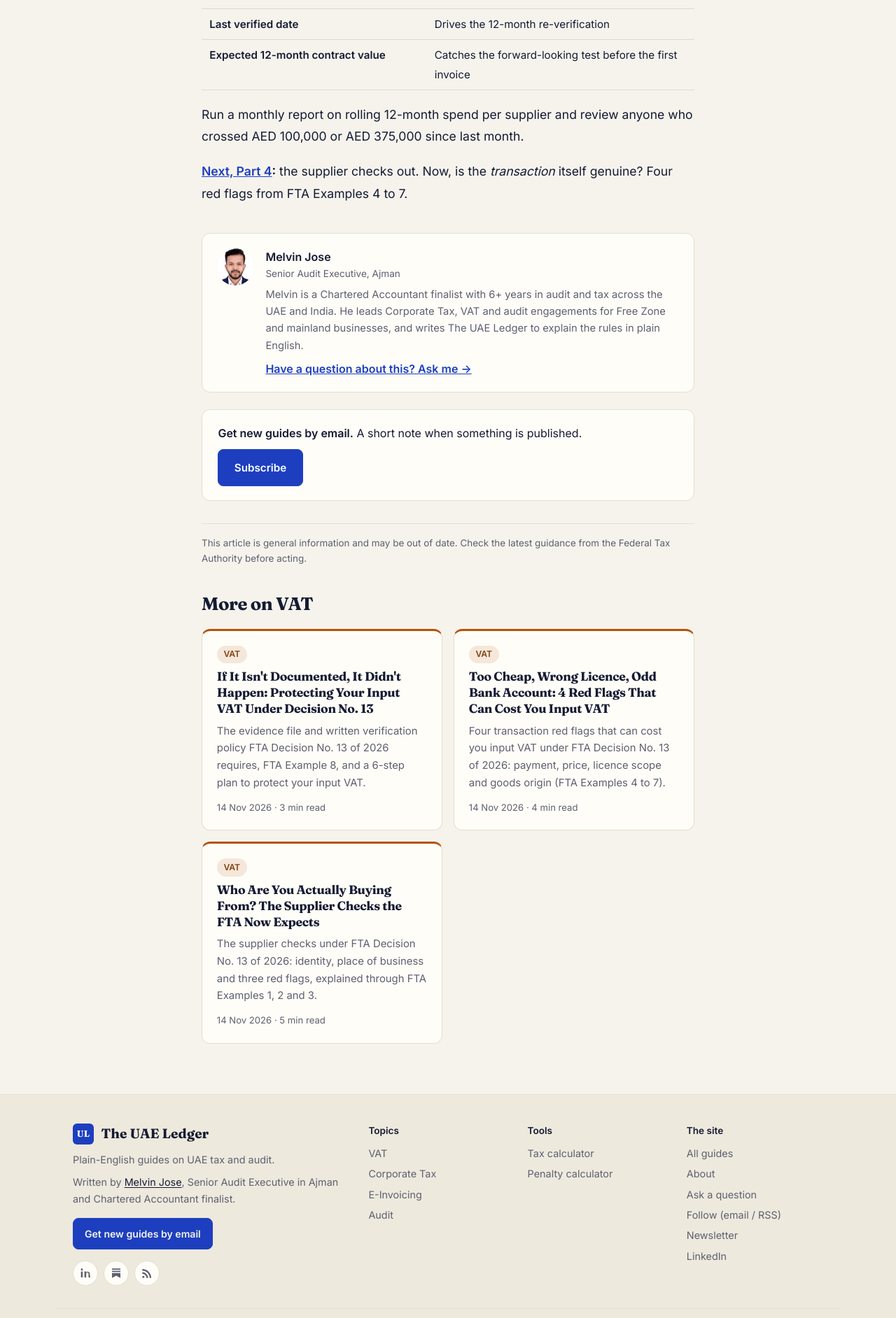
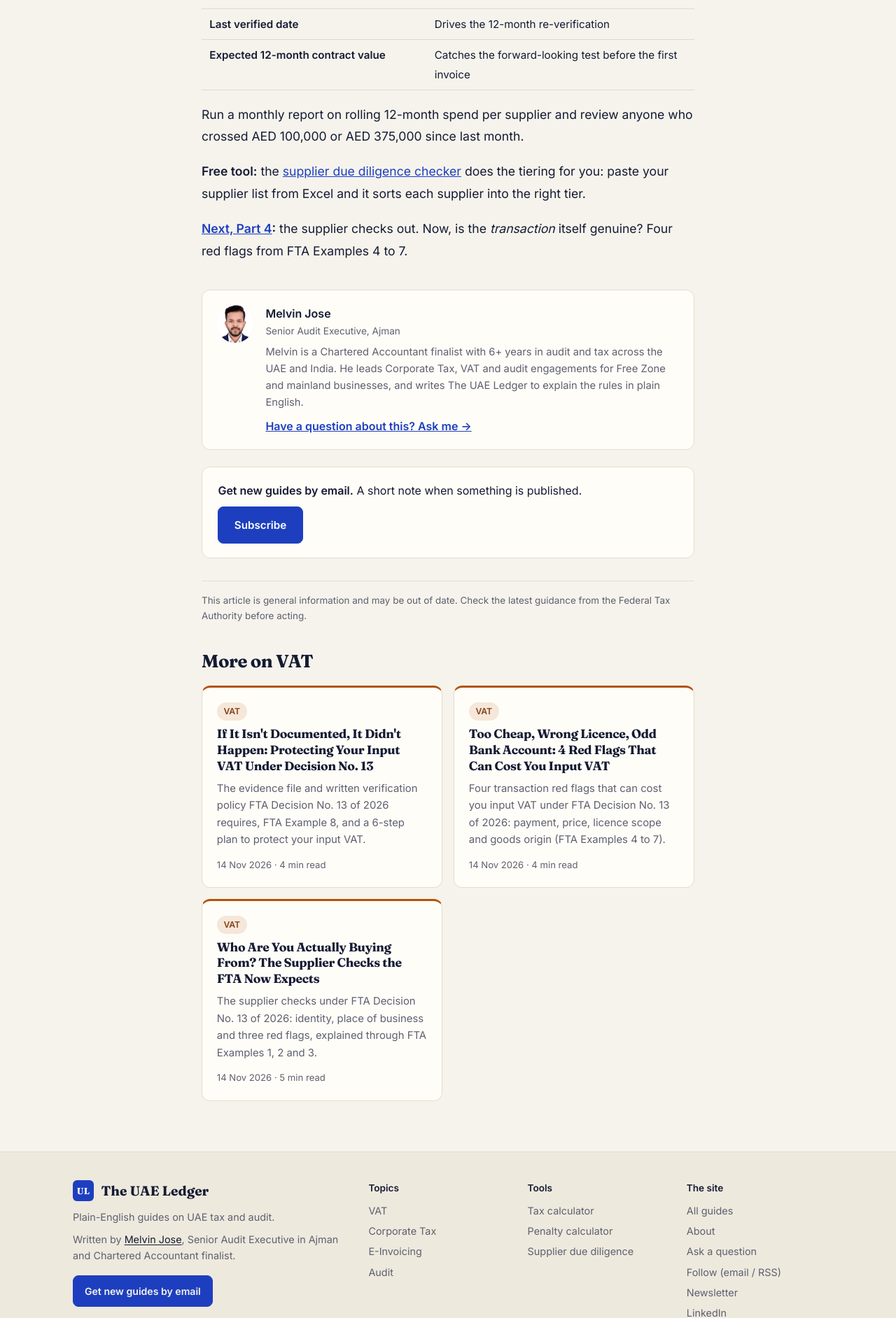
Before and after one commit to MelvinJose108/melvinjose.github.io, a Jekyll site: the page built from _posts/2026-11-14-input-vat-verification-spend-thresholds.md, in a window 1280 px wide. Shown: the part 3853-5737 px from the top of the page at 70% size. Built offline with Jekyll 4.4.1, drawn with Linux system fonts in a browser that asks for light colours.

Commit message:
Add supplier due diligence checker (FTA Decision No. 13) (#26)
- /supplier-check/: spend tier, checklist by supplier type, red flags from FTA examples, printable signed record
- Bulk tiering of a pasted supplier list with CSV export
- Linked from home Free tools, footer and the Decision 13 series


Claude-Session: https://claude.ai/code/session_01EBT4cYX72Yrwk4UFZtHLjU

Co-authored-by: Claude <noreply@anthropic.com>

```diff
--- a/_layouts/default.html
+++ b/_layouts/default.html
@@ -40,7 +40,7 @@
       </ul>
     </div>
     <div><h4>Topics</h4><ul>{% for t in site.data.topics %}<li><a href="{{ '/' | append: t.slug | append: '/' | relative_url }}">{{ t.name }}</a></li>{% endfor %}</ul></div>
-    <div><h4>Tools</h4><ul><li><a href="{{ '/calculator/' | relative_url }}">Tax calculator</a></li><li><a href="{{ '/penalty-calculator/' | relative_url }}">Penalty calculator</a></li></ul></div>
+    <div><h4>Tools</h4><ul><li><a href="{{ '/calculator/' | relative_url }}">Tax calculator</a></li><li><a href="{{ '/penalty-calculator/' | relative_url }}">Penalty calculator</a></li><li><a href="{{ '/supplier-check/' | relative_url }}">Supplier due diligence</a></li></ul></div>
     <div><h4>The site</h4><ul><li><a href="{{ '/guides/' | relative_url }}">All guides</a></li><li><a href="{{ '/about/' | relative_url }}">About</a></li><li><a href="{{ '/contact/' | relative_url }}">Ask a question</a></li><li><a href="{{ '/follow/' | relative_url }}">Follow (email / RSS)</a></li>{% if site.newsletter_url and site.newsletter_url != "" %}<li><a href="{{ site.newsletter_url }}" target="_blank" rel="noopener">Newsletter</a></li>{% endif %}<li><a href="{{ au.linkedin }}" target="_blank" rel="noopener">LinkedIn</a></li></ul></div>
   </div>
   <div class="wrap legal"><p>Educational content only, not tax, legal or financial advice. Rules change, so confirm details with the Federal Tax Authority or a qualified adviser.</p><p>© {{ 'now' | date: '%Y' }} {{ au.name }}</p></div>
--- a/_posts/2026-11-14-input-vat-verification-spend-thresholds.md
+++ b/_posts/2026-11-14-input-vat-verification-spend-thresholds.md
@@ -66,4 +66,6 @@ If you run Tally or any ERP, three fields on the vendor master do most of the wo
 
 Run a monthly report on rolling 12-month spend per supplier and review anyone who crossed AED 100,000 or AED 375,000 since last month.
 
+**Free tool:** the [supplier due diligence checker]({{ '/supplier-check/' | relative_url }}) does the tiering for you: paste your supplier list from Excel and it sorts each supplier into the right tier.
+
 **[Next, Part 4]({% post_url 2026-11-14-input-vat-transaction-red-flags-payment-price-licence-origin %}):** the supplier checks out. Now, is the *transaction* itself genuine? Four red flags from FTA Examples 4 to 7.
--- a/assets/style.css
+++ b/assets/style.css
@@ -239,3 +239,55 @@ img.avatar.photo.big{width:6.5rem;height:6.5rem}
 .btn.ghost{background:transparent;color:var(--ink);border-color:var(--ink)}
 .proof b{color:var(--acc)}
 .brand i{background:var(--acc);color:#fff}
+/* supplier due diligence checker */
+.dd .dd-h{font-family:var(--ui);font-size:1rem;font-weight:700;margin:1.6rem 0 .2rem;letter-spacing:0}
+.dd textarea{width:100%;font:inherit;padding:.6rem .75rem;border:1px solid var(--line);border-radius:8px;background:var(--bg);color:var(--ink);resize:vertical}
+.dd .pair{display:grid;grid-template-columns:1fr 1fr;gap:0 .75rem}
+.dd-tier{margin-top:1rem;padding:.9rem 1rem;border-radius:10px;border:1px solid var(--line);display:flex;flex-direction:column;gap:.2rem;font-size:.92rem}
+.dd-tier b{font-size:1rem}
+.dd-tier.ok{background:#E7F4EC;border-color:#B7DEC6;color:#146C43}
+.dd-tier.std{background:var(--soft);color:var(--ink)}
+.dd-tier.big{background:#FFF4E5;border-color:#F0CF9A;color:#8A4B06}
+.dd-ticks,#d-items{display:flex;flex-direction:column;gap:.15rem;margin-top:.9rem}
+.dd label.tick{display:flex;gap:.6rem;align-items:flex-start;margin:0;padding:.45rem 0;color:var(--ink);font-size:.95rem;border-bottom:1px solid var(--line);cursor:pointer}
+.dd label.tick input{width:1.05rem;height:1.05rem;flex:none;margin-top:.2rem;accent-color:var(--acc)}
+.dd .ex{color:var(--mute);font-size:.78rem;white-space:nowrap}
+.dd-g{font-size:.75rem;letter-spacing:.08em;text-transform:uppercase;color:var(--mute);font-weight:700;margin:1rem 0 .1rem}
+.dd-flag{margin-top:.9rem;padding:.9rem 1rem;border-radius:10px;background:#FDECEA;border:1px solid #F5C2BC;color:#7A1A12}
+.dd-flag label{color:#7A1A12;margin-top:.6rem}
+.dd-flag textarea{background:#fff;color:#16181D}
+.dd-warn{margin-top:.8rem;font-weight:600;color:#B42318}
+.dd-st{margin-top:1.4rem;padding:1rem 1.1rem;border-radius:10px;display:flex;flex-direction:column;gap:.2rem}
+.dd-st b{font-size:1.15rem}
+.dd-st.ok{background:#E7F4EC;color:#146C43;border:1px solid #B7DEC6}
+.dd-st.bad{background:#FFF4E5;color:#8A4B06;border:1px solid #F0CF9A}
+.dd-actions{display:flex;flex-wrap:wrap;gap:.75rem;margin-top:1.2rem}
+.dd-actions .btn{cursor:pointer;font:inherit;font-weight:600;font-size:.95rem}
+.dd-lede{color:var(--mute);margin:.5rem 0 0}
+.dd-sum{display:grid;grid-template-columns:repeat(3,1fr);gap:.75rem;margin-top:1.2rem}
+.dd-sum div{border-radius:10px;padding:.8rem 1rem;display:flex;flex-direction:column}
+.dd-sum b{font-size:1.6rem;font-family:var(--display)}
+.dd-sum span{font-size:.85rem}
+.dd-sum .big{background:#FFF4E5;color:#8A4B06}.dd-sum .std{background:var(--soft);color:var(--ink)}.dd-sum .ok{background:#E7F4EC;color:#146C43}
+.dd-tablewrap{overflow-x:auto;margin-top:1rem}
+.dd-list{width:100%;border-collapse:collapse;font-size:.9rem}
+.dd-list th{text-align:left;font-size:.78rem;color:var(--mute);padding:.4rem;border-bottom:1px solid var(--line)}
+.dd-list td{padding:.5rem .4rem;border-bottom:1px solid var(--line);vertical-align:top}
+.dd-list td:nth-child(2),.dd-list td:nth-child(3){white-space:nowrap;font-variant-numeric:tabular-nums}
+.pill{display:inline-block;font-size:.75rem;font-weight:700;padding:.2rem .55rem;border-radius:99px;white-space:nowrap}
+.pill.enhanced{background:#FFF4E5;color:#8A4B06}.pill.standard{background:var(--soft);color:var(--ink)}.pill.small{background:#E7F4EC;color:#146C43}
+.dd-record{display:none}
+@media print{
+  body *{visibility:hidden}
+  .dd-record,.dd-record *{visibility:visible}
+  .dd-record{display:block;position:absolute;left:0;top:0;width:100%;color:#000;font:11pt/1.45 Georgia,serif}
+  .dd-record h1{font-size:18pt;margin:0}.dd-record .sub{margin:2pt 0 12pt;color:#444}
+  .dd-record h2{font-size:12pt;margin:14pt 0 4pt}
+  .dd-record table{width:100%;border-collapse:collapse}
+  .dd-record td,.dd-record th{border:1px solid #999;padding:4pt 6pt;text-align:left;vertical-align:top}
+  .dd-record .kv th{width:34%;background:#f2f2f2}
+  .dd-record .ck td:first-child{width:18pt;text-align:center}.dd-record .ck td:last-child{width:70pt;font-size:9pt;color:#444}
+  .dd-record .sign{margin-top:18pt}.dd-record .sign td{height:42pt;width:33%}
+  .dd-record .foot{font-size:8.5pt;color:#555;margin-top:12pt}
+}
+@media(max-width:640px){.dd-sum{grid-template-columns:1fr}.dd .ex{white-space:normal}}
--- a/index.html
+++ b/index.html
@@ -48,6 +48,10 @@ description: "Plain-English guides and updates on UAE Corporate Tax, VAT, e-invo
       <span class="ticon" aria-hidden="true"><svg viewBox="0 0 24 24" width="26" height="26"><path fill="currentColor" d="M12 2 1 21h22L12 2zm0 4.2L19.5 19h-15L12 6.2zM11 10v5h2v-5h-2zm0 6v2h2v-2h-2z"/></svg></span>
       <span><h3>Penalty calculator</h3><p>FTA penalties for late payment, late filing, voluntary disclosures and audit findings under the 2026 rules, with business days that skip public holidays.</p><span class="go">Open the calculator →</span></span>
     </a>
+    <a class="tool" href="{{ '/supplier-check/' | relative_url }}">
+      <span class="ticon" aria-hidden="true"><svg viewBox="0 0 24 24" width="26" height="26"><path fill="currentColor" d="M12 2 4 5v6c0 5 3.4 9.7 8 11 4.6-1.3 8-6 8-11V5l-8-3zm-1.2 14.2-3.5-3.5 1.4-1.4 2.1 2.1 4.9-4.9 1.4 1.4-6.3 6.3z"/></svg></span>
+      <span><h3>Supplier due diligence</h3><p>The input VAT checks FTA Decision No. 13 expects for each supplier, red flags from the FTA's examples, and a printable evidence record.</p><span class="go">Check a supplier →</span></span>
+    </a>
   </div>
 </section>
 {% if site.data.linkedin.size > 0 or site.data.substack.size > 0 %}
```
Also changed, not shown: _posts/2026-11-14-input-vat-documentation-policy-action-plan.md (+2 -0 lines), _posts/2026-11-14-tax-invoice-no-longer-enough-fta-decision-13.md (+2 -0 lines), assets/dd.js (added, +104 -0 lines), supplier-check/index.html (added, +176 -0 lines).
